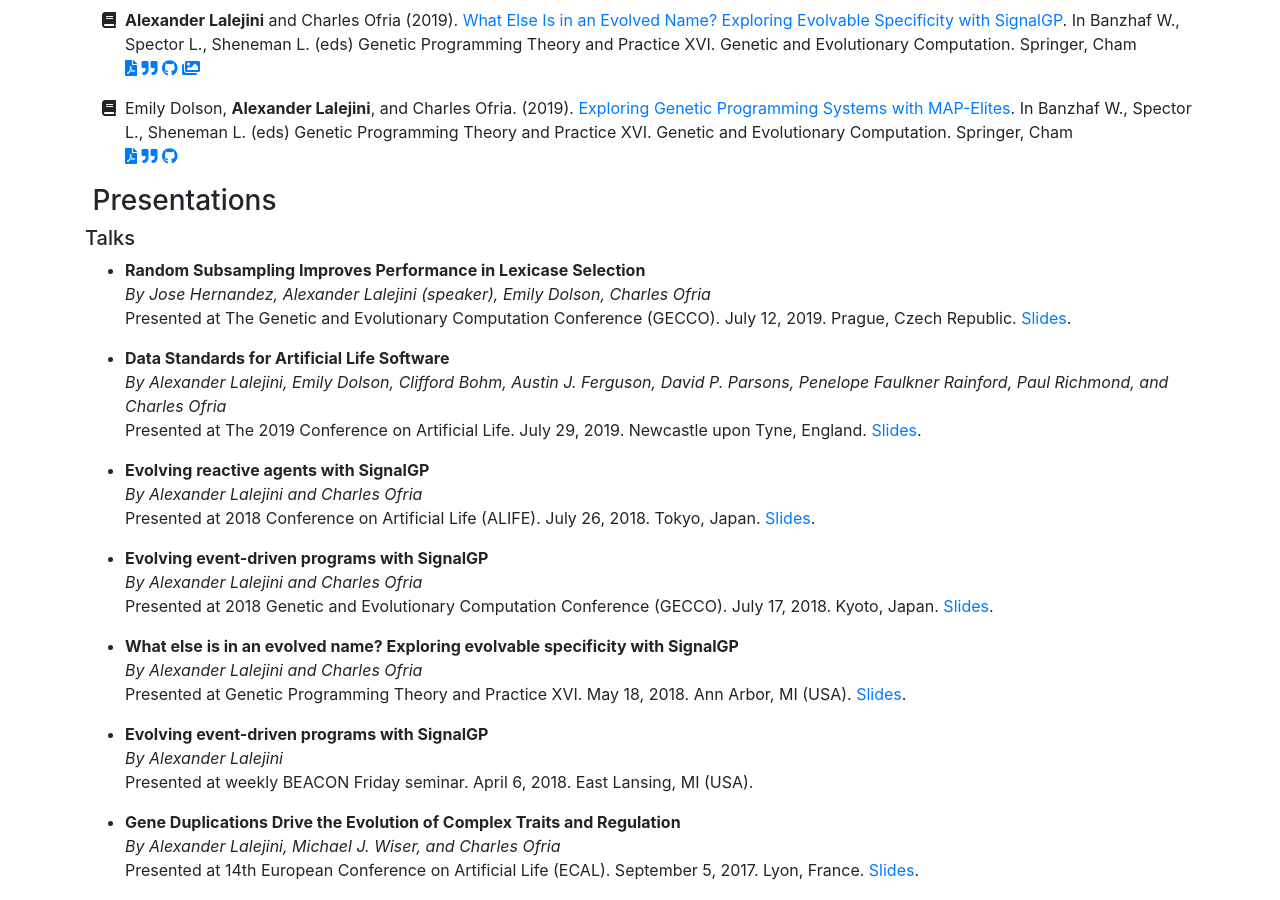
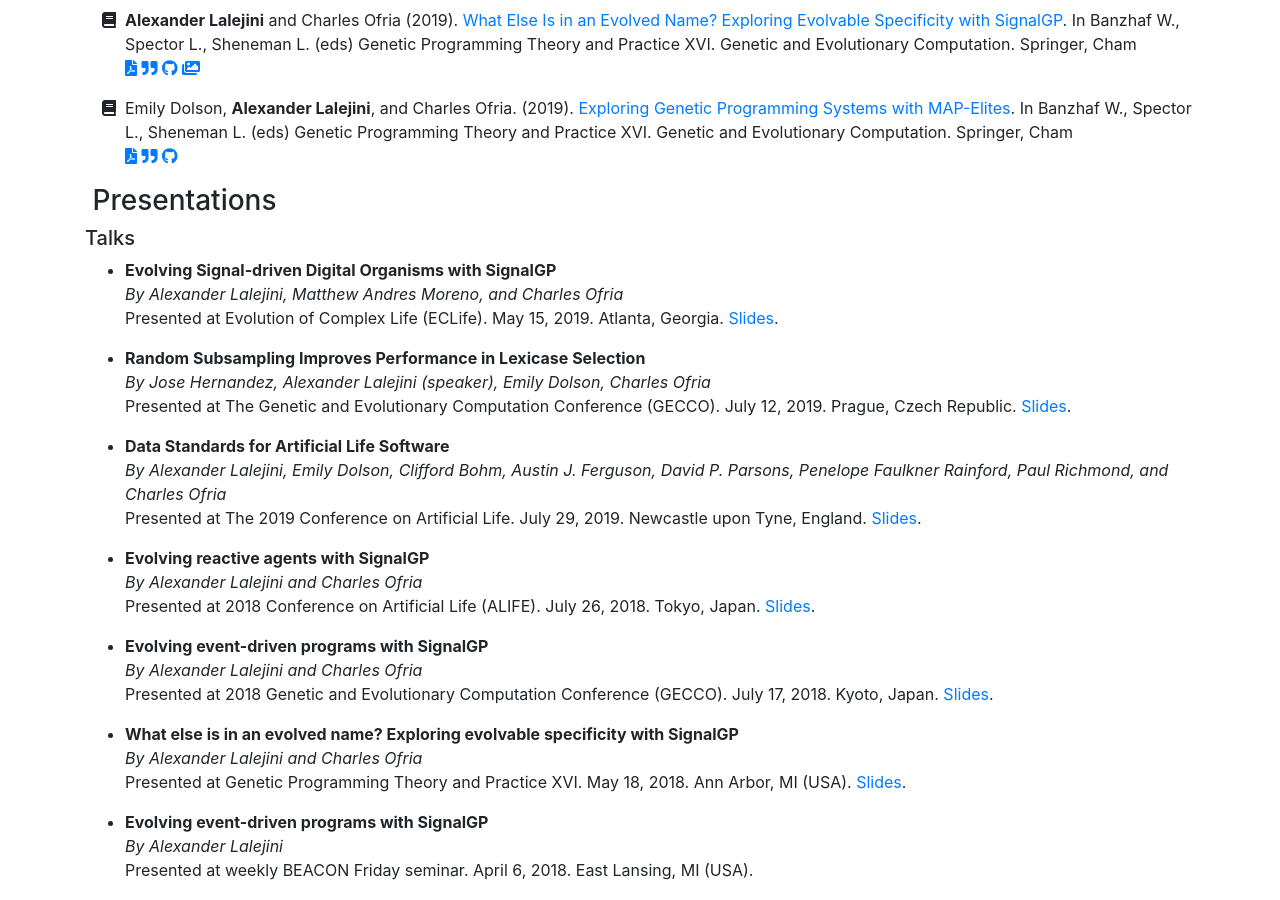
Before and after one commit to amlalejini/amlalejini.github.io, a Jekyll site: the page built from _pages/cv.md, in a window 1280 px wide and 900 px high, scrolled down 2928 px. Built offline with Jekyll 4.4.1, drawn with Linux system fonts in a browser that asks for light colours; nearby versions of some CDN libraries.

Commit message:
add eclife presentation to cv

```diff
--- a/_data/cv_presentations.yml
+++ b/_data/cv_presentations.yml
@@ -26,6 +26,15 @@
   location: Prague, Czech Republic
   year: 2019
   poster_link: https://docs.google.com/presentation/d/1j4IusMVaNVOEcxFkIcveNyB_sfaFowQUFcLqLloCa5M/edit?usp=sharing
+
+- type: talk
+  title: Evolving Signal-driven Digital Organisms with SignalGP
+  authors: Alexander Lalejini, Matthew Andres Moreno, and Charles Ofria
+  venue: Evolution of Complex Life (ECLife)
+  year: 2019
+  date: May 15, 2019
+  location: Atlanta, Georgia
+  slides_link: https://docs.google.com/presentation/d/1MGvWkt48nQ_ZHamfYCdPA2IU__8KNfJXNf7QsXH76I0/edit?usp=sharing
 
 - type: poster
   title: Evolving event-driven agents with SignalGP
```
